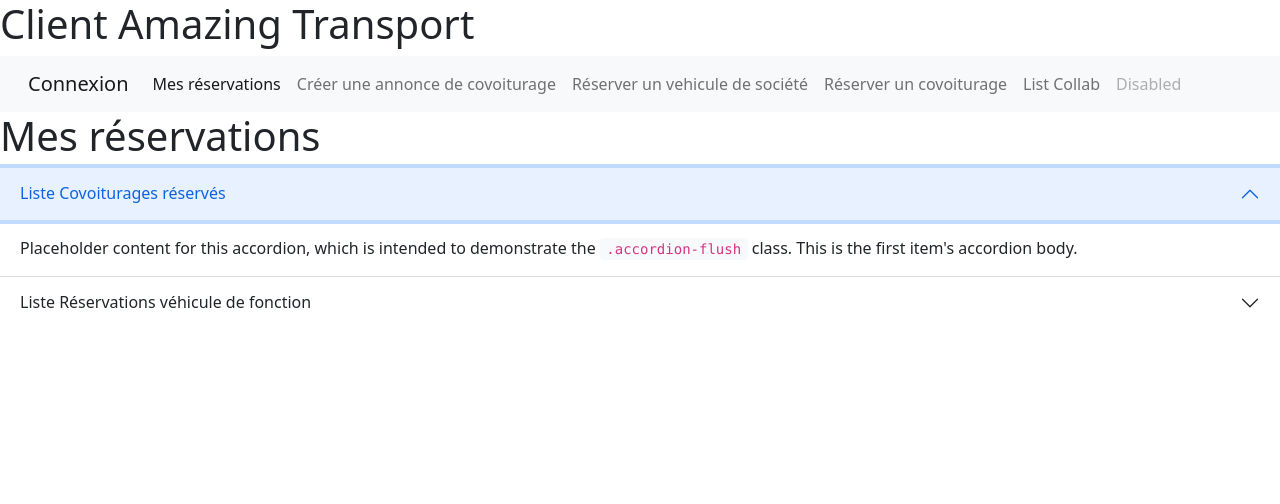
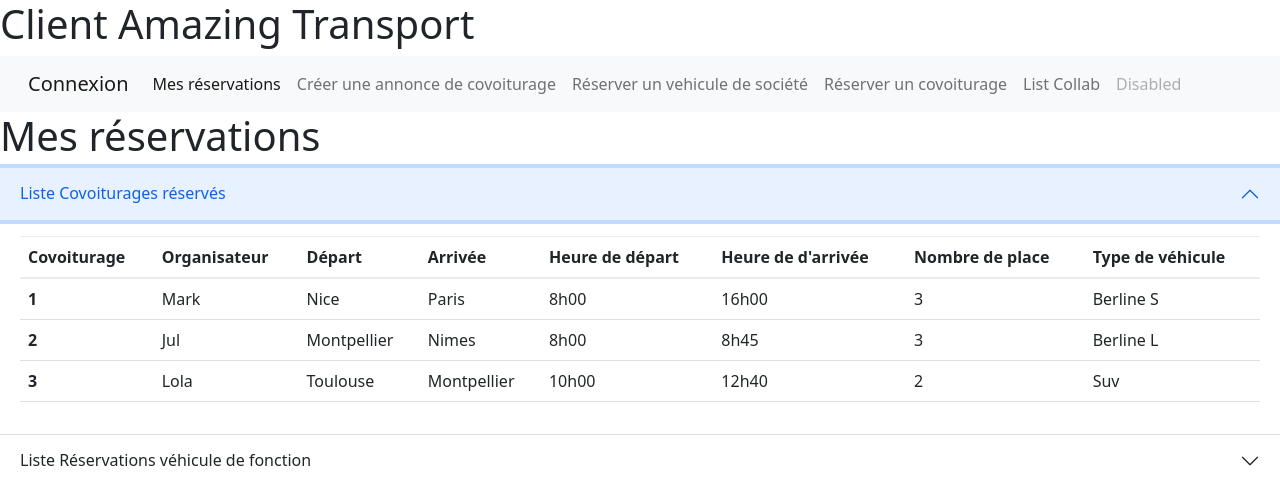
Before and after one commit to 2021-d05-groupe3/amazingTransportApp, an Angular app in the folder client/: page /dashboard in a window 1280 px wide. Both pictures are taken after a click on the button "Liste Covoiturages réservés". Shown: the top 504 px of the page. Built offline with nearby package versions, Linux system fonts and the light colour scheme.

Commit message:
Tableaux du dashboard

```diff
--- a/client/src/app/dashboard-reservation/dashboard-reservation.component.html
+++ b/client/src/app/dashboard-reservation/dashboard-reservation.component.html
@@ -8,7 +8,53 @@
       </button>
     </h2>
     <div id="flush-collapseOne" class="accordion-collapse collapse" aria-labelledby="flush-headingOne" data-bs-parent="#accordionFlushExample">
-      <div class="accordion-body">Placeholder content for this accordion, which is intended to demonstrate the <code>.accordion-flush</code> class. This is the first item's accordion body.</div>
+      <div class="accordion-body"><table class="table table-hover">
+        <thead>
+          <tr>
+            <th scope="col">Covoiturage</th>
+            <th scope="col">Organisateur</th>
+            <th scope="col">Départ</th>
+            <th scope="col">Arrivée</th>
+            <th scope="col">Heure de départ</th>
+            <th scope="col">Heure de d'arrivée</th>
+            <th scope="col">Nombre de place</th>
+            <th scope="col">Type de véhicule</th>
+
+          </tr>
+        </thead>
+        <tbody>
+          <tr>
+            <th scope="row">1</th>
+            <td>Mark</td>
+            <td>Nice</td>
+            <td>Paris</td>
+            <td>8h00</td>
+            <td>16h00</td>
+            <td>3</td>
+            <td>Berline S</td>
+          </tr>
+          <tr>
+            <th scope="row">2</th>
+            <td>Jul</td>
+            <td>Montpellier</td>
+            <td>Nimes</td>
+            <td>8h00</td>
+            <td>8h45</td>
+            <td>3</td>
+            <td>Berline L</td>
+          </tr>
+          <tr>
+            <th scope="row">3</th>
+            <td>Lola</td>
+            <td>Toulouse</td>
+            <td>Montpellier</td>
+            <td>10h00</td>
+            <td>12h40</td>
+            <td>2</td>
+            <td>Suv</td>
+          </tr>
+        </tbody>
+      </table></div>
     </div>
   </div>
   <div class="accordion-item">
@@ -18,7 +64,45 @@
       </button>
     </h2>
     <div id="flush-collapseTwo" class="accordion-collapse collapse" aria-labelledby="flush-headingTwo" data-bs-parent="#accordionFlushExample">
-      <div class="accordion-body">Placeholder content for this accordion, which is intended to demonstrate the <code>.accordion-flush</code> class. This is the second item's accordion body. Let's imagine this being filled with some actual content.</div>
+      <div class="accordion-body">
+        <table class="table table-hover">
+          <thead>
+            <tr>
+              <th scope="col">#</th>
+              <th scope="col">Marque</th>
+              <th scope="col">Model</th>
+              <th scope="col">immat</th>
+              <th scope="col">Avec Chauffeur</th>
+              <th scope="col">Date</th>
+            </tr>
+          </thead>
+          <tbody>
+            <tr>
+              <th scope="row">1</th>
+              <td>Renault</td>
+              <td>Clio</td>
+              <td>AB 123 ui</td>
+              <td>non</td>
+              <td>15 sept 21</td>
+            </tr>
+            <tr>
+              <th scope="row">2</th>
+              <td>VW</td>
+              <td>Golf</td>
+              <td>At 123 ui</td>
+              <td>non</td>
+              <td>12 sept 21</td>
+            </tr>
+            <tr>
+              <th scope="row">3</th>
+              <td>Mercedes</td>
+              <td>Class A</td>
+              <td>Af 123 ui</td>
+              <td>oui</td>
+              <td>15 oct 21</td>
+            </tr>
+          </tbody>
+        </table></div>
     </div>
   </div>
 
```
